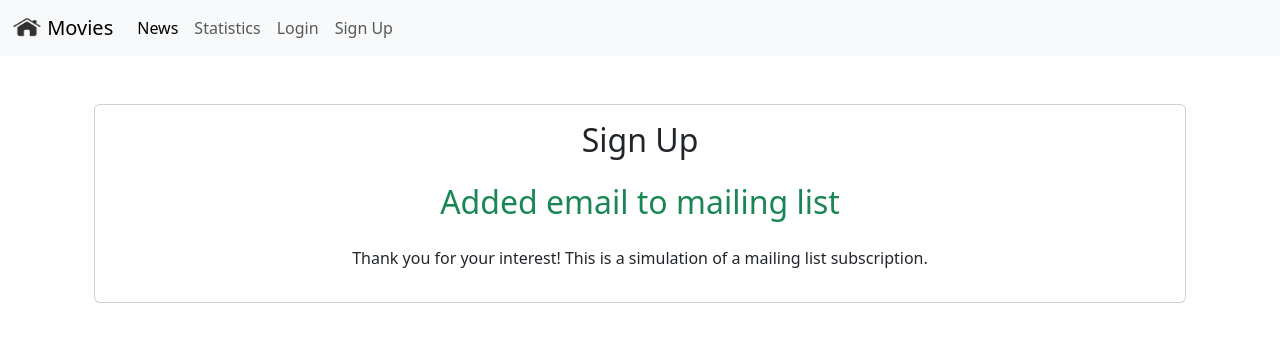
After one commit to Cccabarcal/Taller1, a Django app: page /signup/ in a window 1280 px wide. The commit adds this page. Shown: the top 342 px of the page. Run offline with Django 5.2, Linux system fonts and the light colour scheme.

Commit message:
Taller 2 finalizado

```diff
--- /dev/null
+++ b/movie/templates/signup.html
@@ -0,0 +1,12 @@
+{% extends 'base.html' %}
+{% block content %}
+<div class="container mt-5">
+    <div class="card search-card">
+        <div class="card-body">
+            <h2 class="card-title text-center mb-4">Sign Up</h2>
+            <h2 class="text-success text-center mb-4">Added email to mailing list</h2>
+            <p class="text-center">Thank you for your interest! This is a simulation of a mailing list subscription.</p>
+        </div>
+    </div>
+</div>
+{% endblock %}
--- a/movie/views.py
+++ b/movie/views.py
@@ -56,3 +56,7 @@ def home(request):
 
 def about(request):
     return render(request, 'about.html')
+
+def signup(request):
+    email = request.GET.get('email')
+    return render(request, 'signup.html', {'email': email})
--- a/moviereviews/templates/base.html
+++ b/moviereviews/templates/base.html
@@ -25,7 +25,7 @@
           <a class="nav-link" href="#">Login</a>
         </li>
         <li class="nav-item">
-          <a class="nav-link" href="#">Sign Up</a>
+          <a class="nav-link" href="{% url 'signup' %}">Sign Up</a>
         </li>
       </ul>
     </div>
--- a/moviereviews/urls.py
+++ b/moviereviews/urls.py
@@ -28,6 +28,7 @@ urlpatterns = [
     path('about/', movieViews.about),
     path('news/', include('news.urls')),
     path('statistics/', movieViews.statistics, name='statistics'),
+    path('signup/', movieViews.signup, name='signup'),
 ]
 
 
```
Also changed, not shown: movie/templates/home.html (+17 -0 lines).
